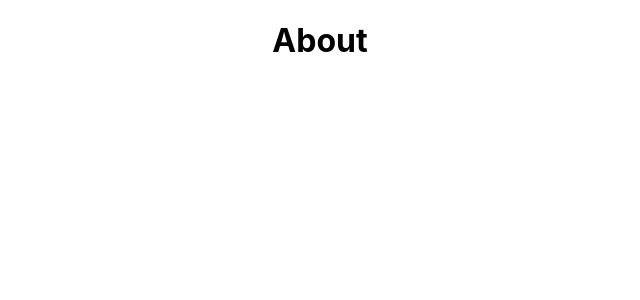
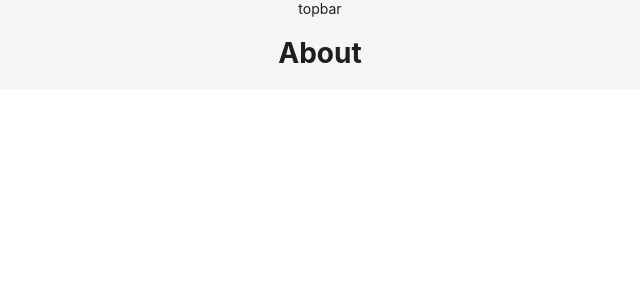
Before and after one commit to alexandergoncharov/frontendTask, a React (Create React App) app: page / in a window 1280 px wide. Shown: the top 300 px of the page, without its empty margins (320-960 px from the left). Built offline with nearby package versions, Linux system fonts and the light colour scheme.

Commit message:
Add antd library

```diff
--- a/package.json
+++ b/package.json
@@ -10,6 +10,7 @@
     "@types/node": "^16.18.11",
     "@types/react": "^18.0.27",
     "@types/react-dom": "^18.0.10",
+    "antd": "^5.1.6",
     "react": "^18.2.0",
     "react-dom": "^18.2.0",
     "react-router-dom": "^6.7.0",
--- a/src/App.tsx
+++ b/src/App.tsx
@@ -1,3 +1,5 @@
+import { Layout } from "antd";
+import { Content, Header } from "antd/es/layout/layout";
 import { BrowserRouter, Routes, Route } from "react-router-dom";
 import './App.css';
 import About from "./pages/About";
@@ -6,12 +8,19 @@ import Login from "./pages/Login";
 function App() {
   return (
     <div className="App">
+      <Layout>
+        <Content>
+          <div>
+            topbar
+          </div>
           <BrowserRouter>
             <Routes>
               <Route index element={<About />} />
               <Route path="login" element={<Login />} />
             </Routes>
           </BrowserRouter>
+        </Content>
+      </Layout>
     </div>
   );
 }
```
Also changed, not shown: 1 other file (tests, documents, lock files or other folders). Lines whose indentation alone changed are shown as unchanged.
